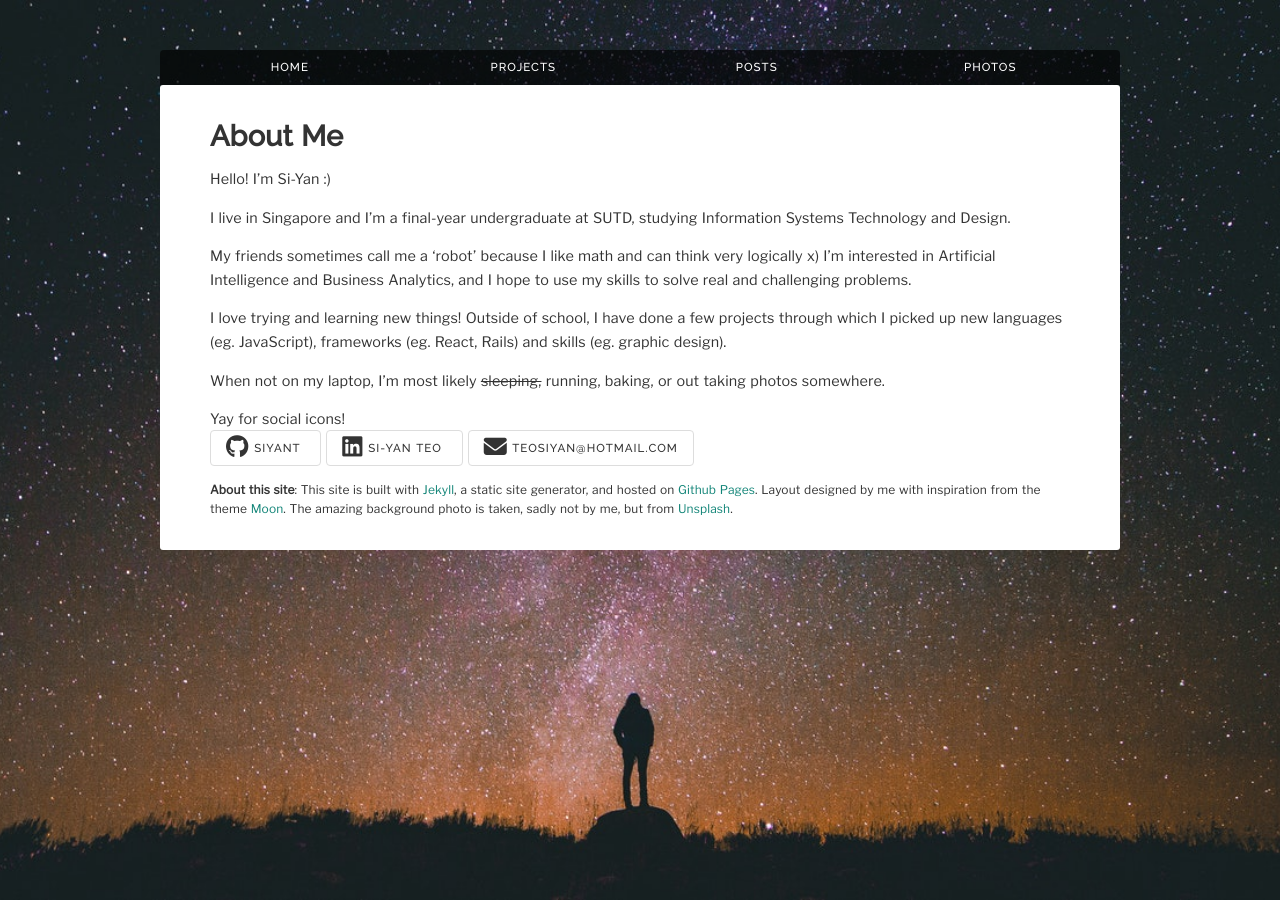
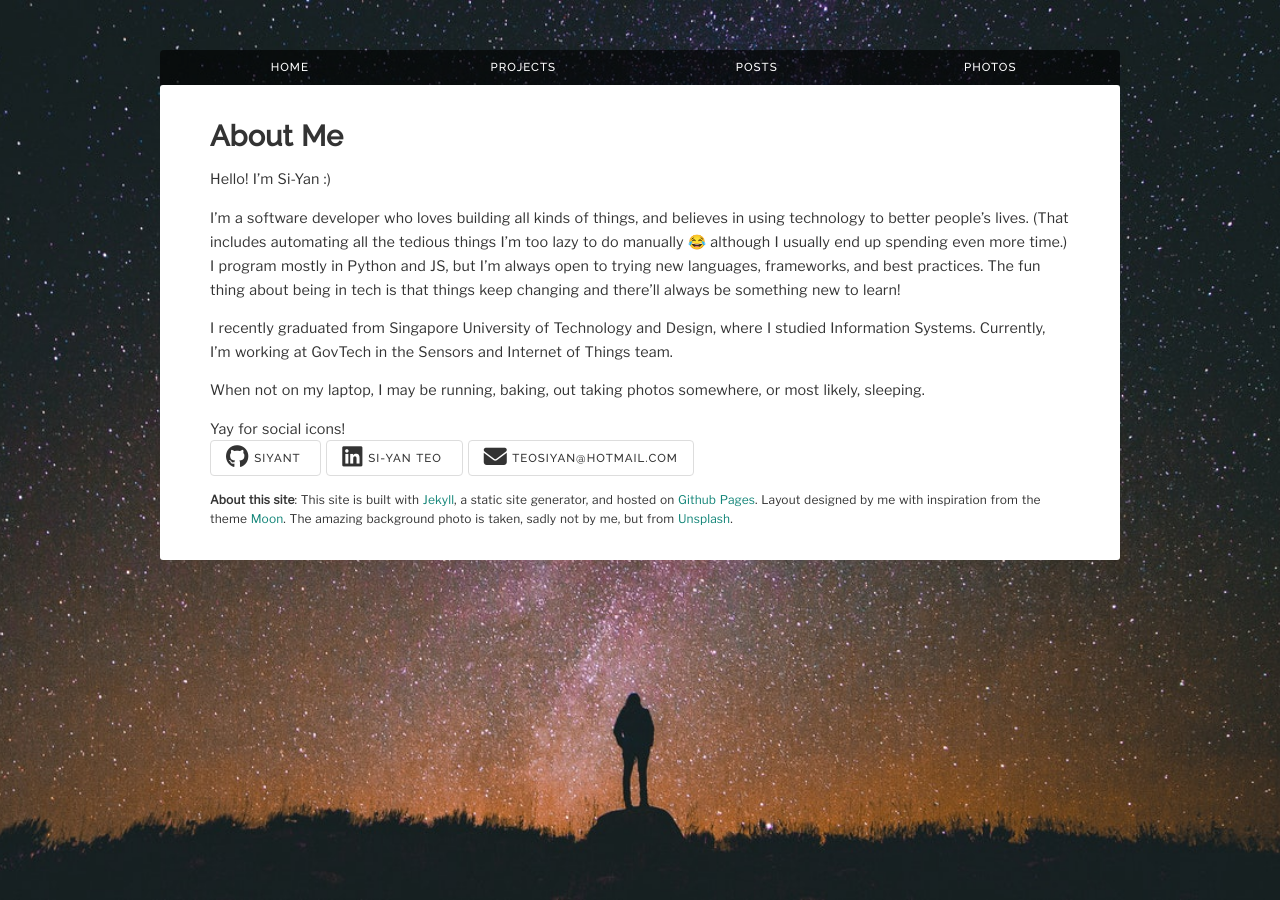
Before and after one commit to siyant/siyant.github.io, a Jekyll site: the page built from pages/about.md, in a window 1280 px wide. Built offline with Jekyll 4.4.1, drawn with Linux system fonts in a browser that asks for light colours; nearby versions of some CDN libraries; comment, search, counter and statistics services are not loaded.

Commit message:
Update home and about pages

```diff
--- a/_sass/main.scss
+++ b/_sass/main.scss
@@ -80,7 +80,6 @@ body {
   border-radius: 3px;
 
   &.home {
-    padding: 20px 10px;
     text-align: center;
   }
 }
--- a/pages/about.md
+++ b/pages/about.md
@@ -7,20 +7,18 @@ permalink: /about
 
 Hello! I'm Si-Yan :)
 
-I live in Singapore and I'm a final-year undergraduate at SUTD, studying Information Systems Technology and Design.
+I'm a software developer who loves building all kinds of things, and believes in using technology to better people's lives. (That includes automating all the tedious things I'm too lazy to do manually 😂 although I usually end up spending even more time.) I program mostly in Python and JS, but I'm always open to trying new languages, frameworks, and best practices. The fun thing about being in tech is that things keep changing and there'll always be something new to learn!
 
-My friends sometimes call me a 'robot' because I like math and can think very logically x) I'm interested in Artificial Intelligence and Business Analytics, and I hope to use my skills to solve real and challenging problems.
+I recently graduated from Singapore University of Technology and Design, where I studied Information Systems. Currently, I'm working at GovTech in the Sensors and Internet of Things team.
 
-I love trying and learning new things! Outside of school, I have done a few projects through which I picked up new languages (eg. JavaScript), frameworks (eg. React, Rails) and skills (eg. graphic design).
-
-When not on my laptop, I'm most likely ~~sleeping,~~ running, baking, or out taking photos somewhere.
+When not on my laptop, I may be running, baking, out taking photos somewhere, or most likely, sleeping.
 
 Yay for social icons!
 <a class="btn" href="https://github.com/siyant/">
   <i class="fa fa-github fa-2x" aria-hidden="true"></i>
   siyant
 </a>
-<a class="btn" href="https://www.linkedin.com/in/siyant/">
+<a class="btn" href="https://www.linkedin.com/in/teosiyan/">
   <i class="fa fa-linkedin-square fa-2x" aria-hidden="true"></i>
   Si-Yan Teo
 </a>
```
Also changed, not shown: index.md (+1 -1 lines).
